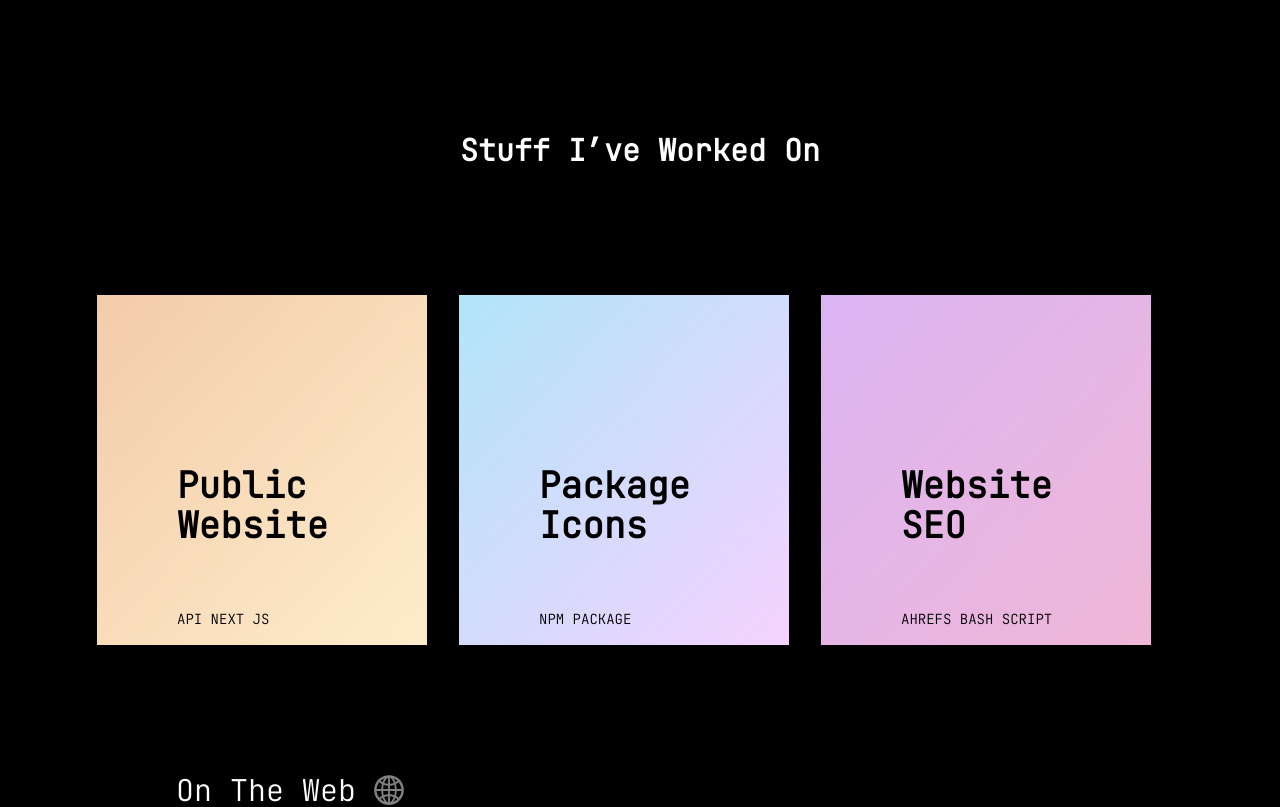
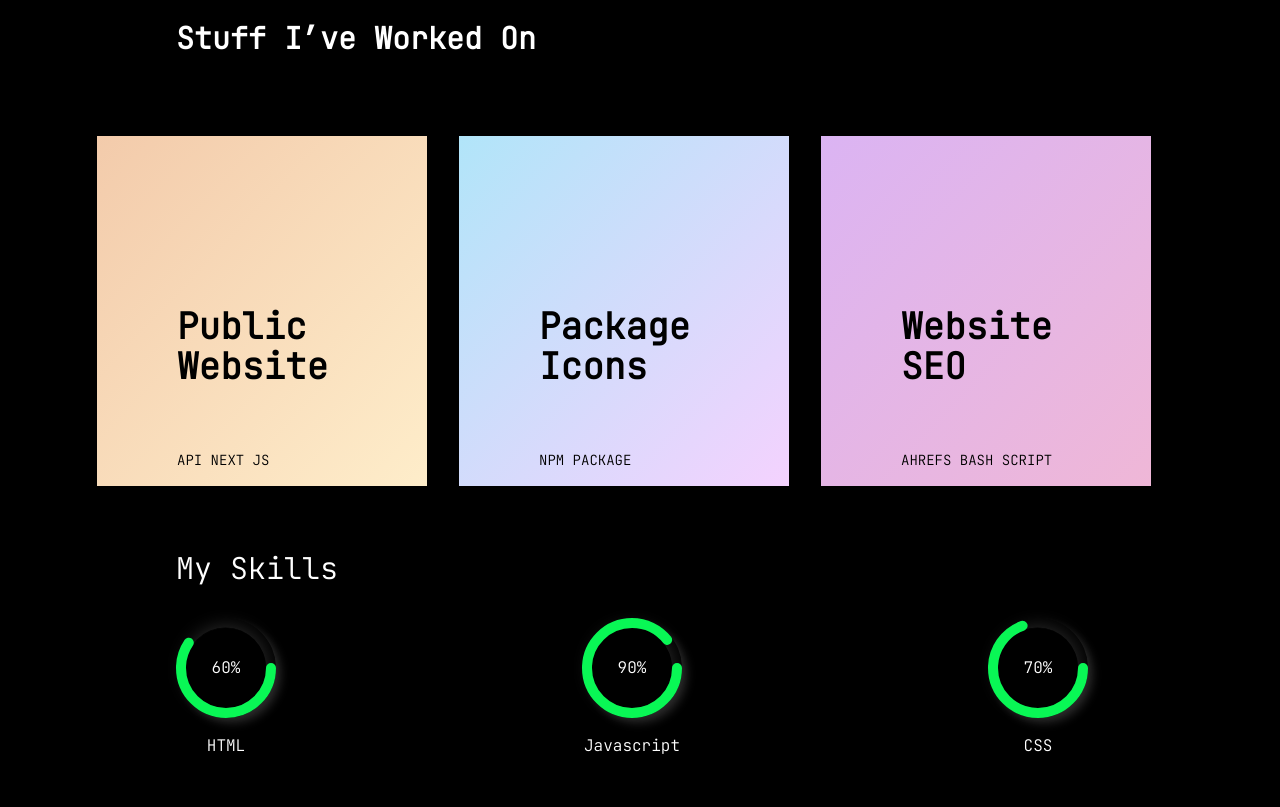
Before and after one commit to Manish7435/MyPortfolio, a Next.js app: page / in a window 1280 px wide. Shown: the part 860-1667 px from the top of the page. Built offline with nearby package versions, Linux system fonts and the light colour scheme; a web font is replaced by a local one.

Commit message:
pi added

```diff
--- a/tailwind.config.js
+++ b/tailwind.config.js
@@ -7,8 +7,13 @@ module.exports = {
   ],
   theme: {
     extend: {
+      strokeWidth: {
+        '10': '10px',
+      },
       boxShadow: {
-        '3xl': '5px 5px 30px rgb(34 197 94)',
+      '3xl': '6px 6px 10px -1px rgba(255, 255, 255, 0.15), -6px -6px 10px -1px rgba(0, 0, 0, 0.7)',
+      // 'inner': 'inset 4px 4px 6px -1px rgba(0, 0, 0, 0.2), inset -4px -4px 6px -1px rgba(255, 255, 255, 0.7), -0.5px -0.5px 0px rgba(255, 255, 255, 1), 0.5px 0.5px 0px rgba(0, 0, 0, 0.15), 0px 12px 10px -10px rgba(0, 0, 0, 0.05)'
+      'inner': 'inset 4px 4px 6px -1px rgba(0, 0, 0, 0.2), inset -4px -4px 6px -1px rgba(0, 0, 0, 0.7), -0.5px -0.5px 0px rgba(0, 0, 0, 1), 0.5px 0.5px 0px rgba(0, 0, 0, 0.15), 0px 12px 10px -10px rgba(0, 0, 0, 0.05), 0px 0px 20px rgba(255, 255, 255, 0.2)',
       },
       backgroundImage: {
         'hero-pattern': "url('https://portfoliorecreationshubhamthedev.netlify.app/static/media/home-bg.59b92434.svg')",
--- a/ui/components/AboutMe/index.js
+++ b/ui/components/AboutMe/index.js
@@ -5,18 +5,13 @@ const AboutMe = () => {
 
   return (
     <section className="flex
-    sm:h-screen
-    justify-center
-    items-center
-    px-30
-    mx-6
-    flex-wrap
+    flex-col
     bg-black">
-     <div className="text-white text-2xl sm:text-3xl font-bold mt-40 ">
-      Stuff I’ve Worked On
-      </div>
-      <div className="sm:mt-0 mt-8">
-      <Card />
+      <div className="text-white text-3xl px-6 sm:px-44 font-black mt-28 sm:mb-20">
+        Stuff I’ve Worked On
+        </div>
+        <div className="sm:mt-0 mt-8 sm:mx-auto justify-center px-6 flex-wrap">
+        <Card />
       </div>
     </section>
   );
--- /dev/null
+++ b/ui/components/MySkills/Pi/index.js
@@ -0,0 +1,26 @@
+import React from 'react'
+import getPercentFromOffset from '@/ui/utils/getPercentFromOffset'
+
+
+const Pi = ({ percent, title }) => {
+    const realPercent = getPercentFromOffset(percent)
+    return (
+        <div className='w-[100px] text-center mr-4 '>
+            <div className='w-[100px] h-[100px] relative'>
+                <div className='w-[100px] h-[100px] flex rounded-full  justify-center items-center shadow-3xl '>
+                    <div className='w-[80px] h-[80px] flex rounded-full justify-center items-center shadow-inner'>
+                        <div className='flex items-center justify-center text-white'>
+                            {`${realPercent}%`}
+                        </div>
+                    </div>
+                </div>
+                <svg xmlns="http://www.w3.org/2000/svg" version="1.1" width="100px" height="100px" className='absolute top-0 left-0 z-10'>
+                    <circle className='fill-none stroke-[#09f755] stroke-10' cx="50" cy="50" r="45" strokeLinecap="round" strokeDasharray={280} strokeDashoffset={percent} />
+                </svg>
+            </div>
+            <div className='text-white mt-4  '>{title}</div>
+        </div>
+    )
+}
+
+export default Pi
--- /dev/null
+++ b/ui/components/MySkills/index.js
@@ -0,0 +1,20 @@
+import React from 'react'
+import Pi from './Pi';
+import getOffsetFromPercent from '@/ui/utils/getOffsetFromPercent';
+
+
+const MySkills = () => {
+
+
+    return (<div className='sm:px-44 px-6 mt-16'>
+        <div className='text-white mr-4 text-3xl'>My Skills</div>
+        <div className='flex justify-between flex-wrap mt-8'>
+        <Pi percent={getOffsetFromPercent(60)} title={'HTML'}/>
+        <Pi percent={getOffsetFromPercent(90)} title={'Javascript'}/>
+        <Pi percent={getOffsetFromPercent(70)} title={'CSS'}/>
+        </div>
+    </div>
+    )
+}
+
+export default MySkills
--- a/ui/page-components/PageHome/index.js
+++ b/ui/page-components/PageHome/index.js
@@ -4,6 +4,7 @@ import Hero from '@/ui/components/Hero'
 import AboutMe from "@/ui/components/AboutMe";
 import Link from "next/link";
 import OnWeb from "@/ui/components/OnWeb";
+import MySkills from "@/ui/components/MySkills";
 
 function PageHome() {
   return (
@@ -11,6 +12,7 @@ function PageHome() {
      {/* <Navebar/> */}
      <Hero/>
      <AboutMe/>
+     <MySkills/>
      <OnWeb/>
      <div>
       <Link href='#' className="flex justify-center text-sm text-white sm:mt-20 bg-black py-4"> Go to homepage</Link>
--- /dev/null
+++ b/ui/utils/getOffsetFromPercent.js
@@ -0,0 +1,4 @@
+const getOffsetFromPercent=(percent)=>{
+    return (280- 280*(percent/100))
+}
+export default getOffsetFromPercent
--- /dev/null
+++ b/ui/utils/getPercentFromOffset.js
@@ -0,0 +1,4 @@
+const getPercentFromOffset=(offset)=>{
+    return 100-((offset*100)/280)
+}
+export default getPercentFromOffset
```
